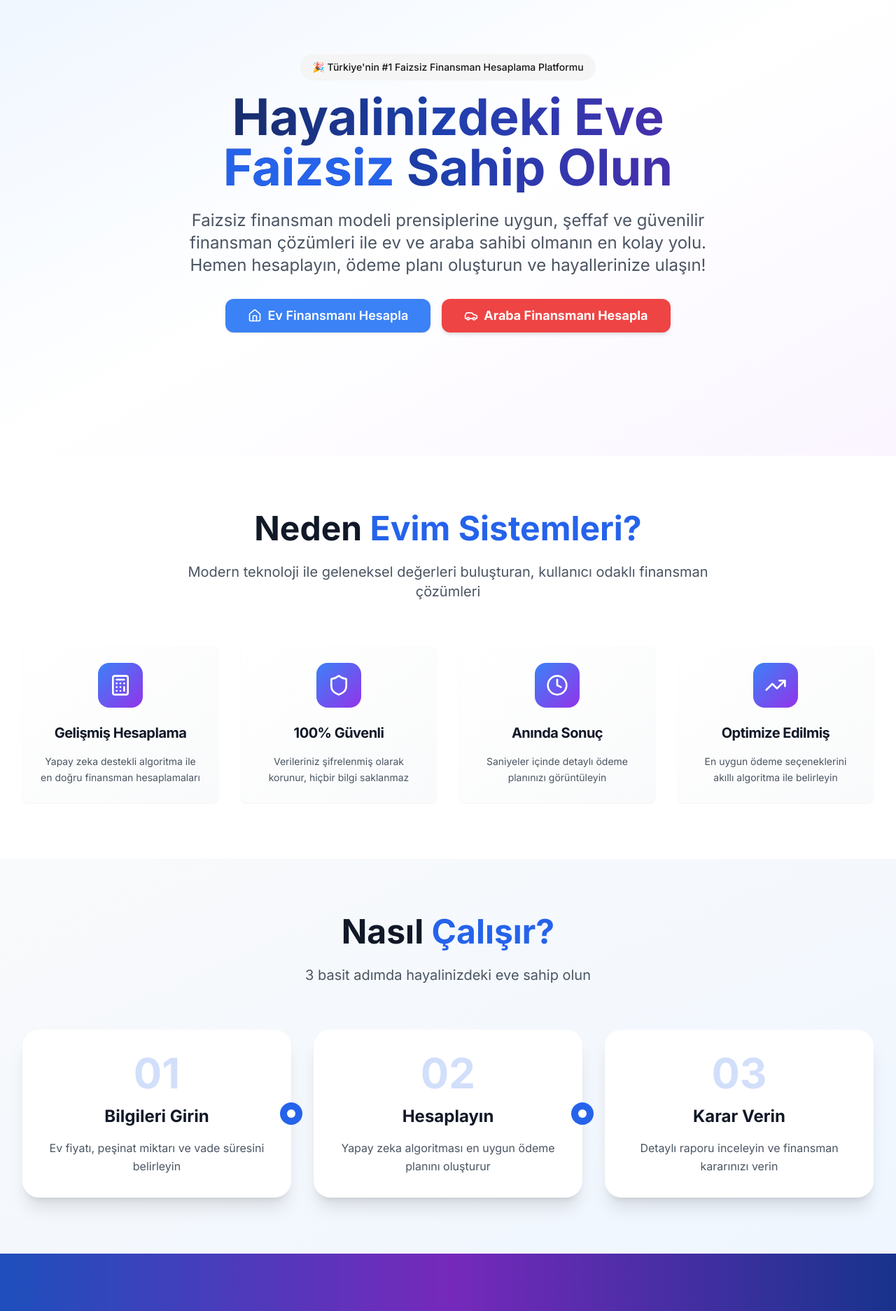
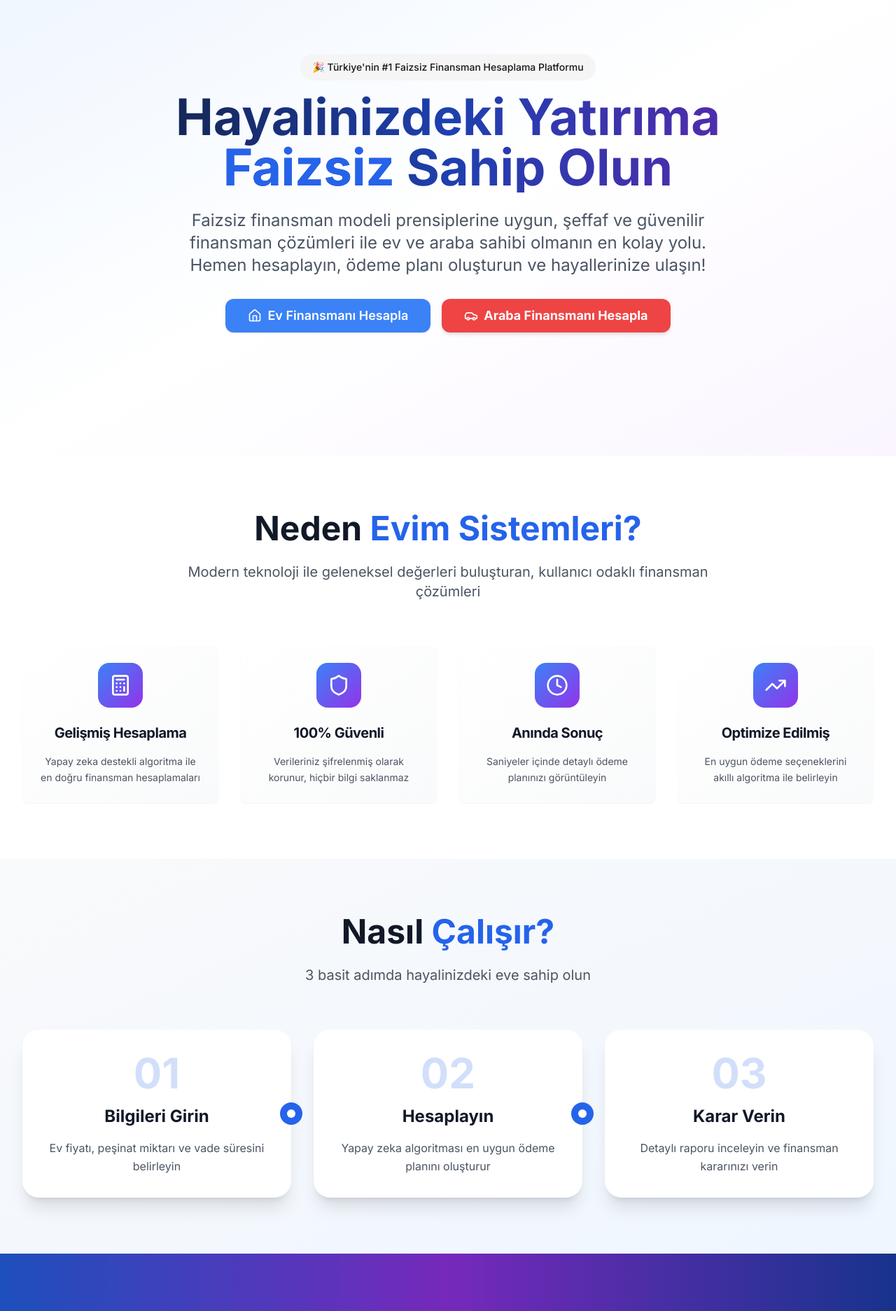
Before and after one commit to kaancelik05/evimsistemleri, a Next.js app: page / in a window 1280 px wide. Shown: the part 100-1973 px from the top of the page at 70% size. Built offline with nearby package versions, Linux system fonts and the light colour scheme.

Commit message:
Uygulama yolları manifestosuna 'ev finansmanı' ve 'araba finansmanı' sayfaları eklendi. Ayrıca, yükleme manifestolarında güncellemeler yapıldı ve başlık bileşeninde metin değişikliği gerçekleştirildi.

```diff
--- a/app/page.tsx
+++ b/app/page.tsx
@@ -68,7 +68,7 @@ export default function HomePage() {
               🎉 Türkiye'nin #1 Faizsiz Finansman Hesaplama Platformu
             </Badge>
             <h1 className="text-4xl md:text-6xl lg:text-7xl font-bold bg-gradient-to-r from-gray-900 via-blue-800 to-purple-800 dark:from-white dark:via-blue-200 dark:to-purple-200 bg-clip-text text-transparent mb-6">
-              Hayalinizdeki Eve
+              Hayalinizdeki Yatırıma
               <br />
               <span className="text-blue-600 dark:text-blue-400">
                 Faizsiz
@@ -211,7 +211,7 @@ export default function HomePage() {
         <div className="absolute inset-0 bg-black/20"></div>
         <div className="relative max-w-7xl mx-auto px-4 sm:px-6 lg:px-8 text-center">
           <h2 className="text-3xl md:text-5xl font-bold text-white mb-6">
-            Hayalinizdeki Ev Artık Çok Yakın!
+            Hayalinizdeki Yatırım Artık Çok Yakın!
           </h2>
           <p className="text-xl text-blue-100 mb-8 max-w-3xl mx-auto">
             Binlerce kişinin güvendiği platformumuzla, faizsiz finansman
```
Also changed, not shown: 2 other files (tests, documents, lock files or other folders).
